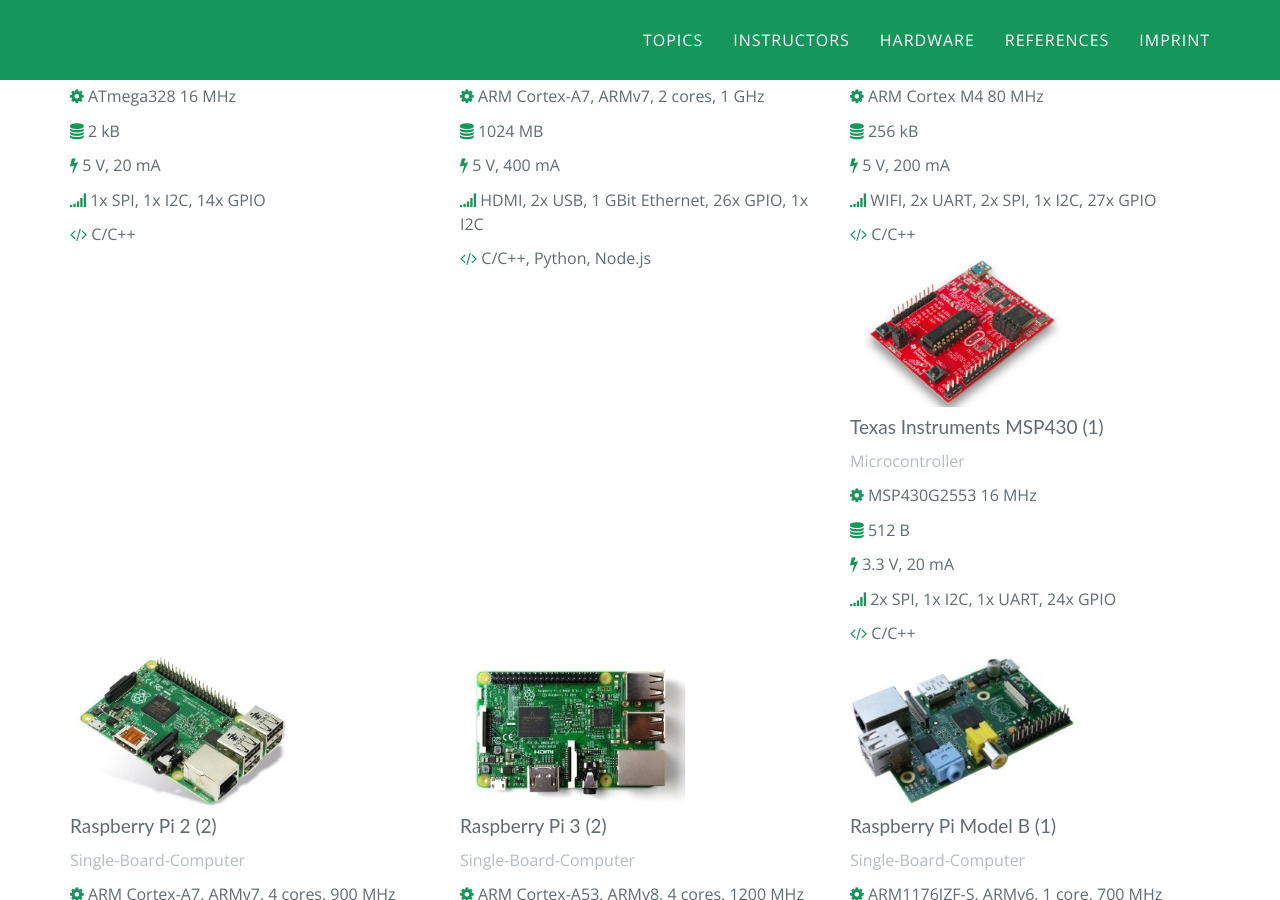
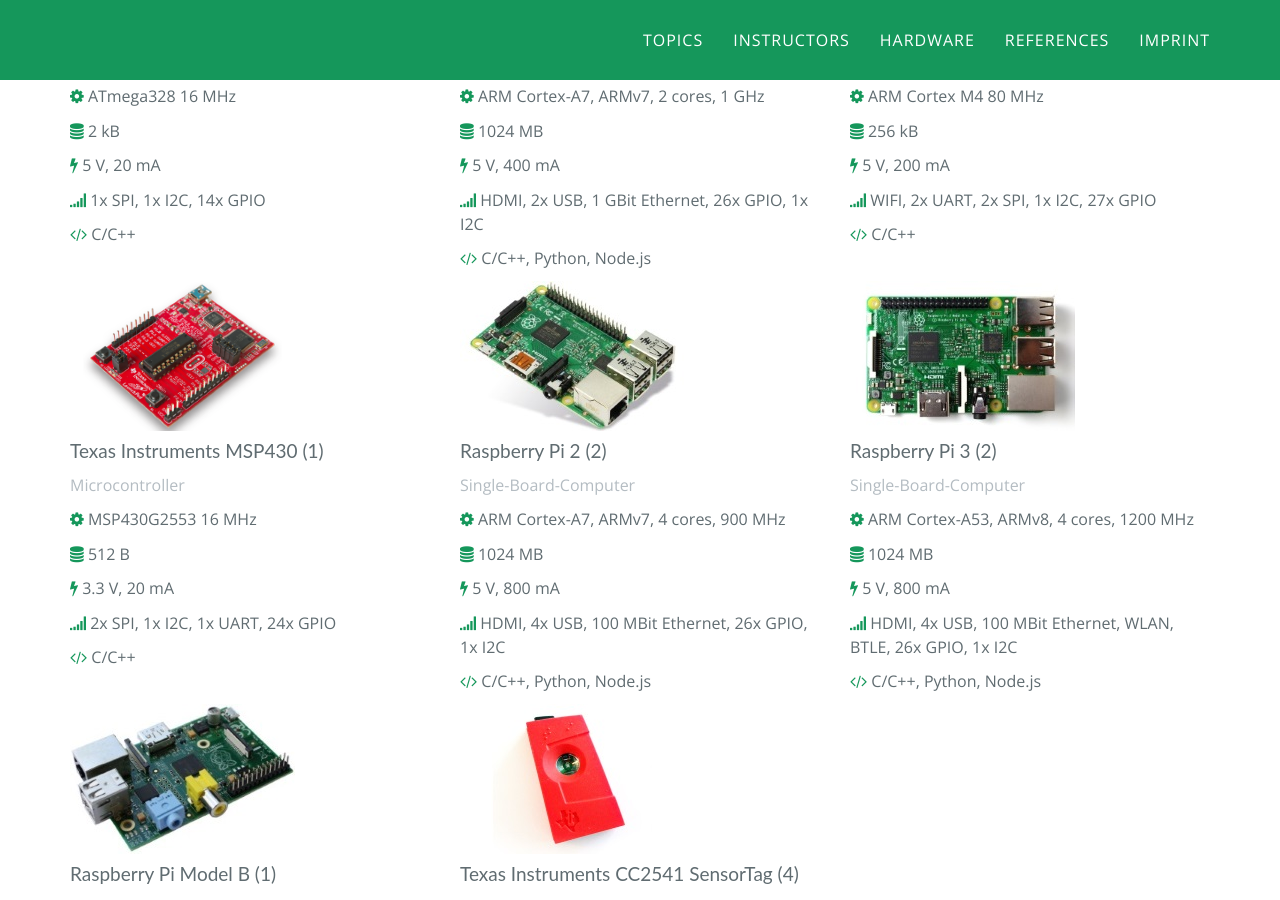
Before and after one commit to greeniot/greeniot.github.io, a Jekyll site: the page built from index.html, in a window 1280 px wide and 900 px high, scrolled down 1982 px. Built offline with Jekyll 4.4.1, drawn with Linux system fonts in a browser that asks for light colours.

Commit message:
Insert new rows

```diff
--- a/_includes/hardware.html
+++ b/_includes/hardware.html
@@ -18,6 +18,10 @@
         <p><i class="fa fa-signal green" aria-hidden="true"></i> {{ device.peripherals }}</p>
         <p><i class="fa fa-code green" aria-hidden="true"></i> {{ device.code }}</p>
       </div>
+        {% assign loopindex = forloop.index | minus: 1 | modulo: 3 %}
+        {% if loopindex == 2 %}
+    </div><div class="row">
+        {% endif %}
       {% endfor %}
     </div>
   </div>
```
